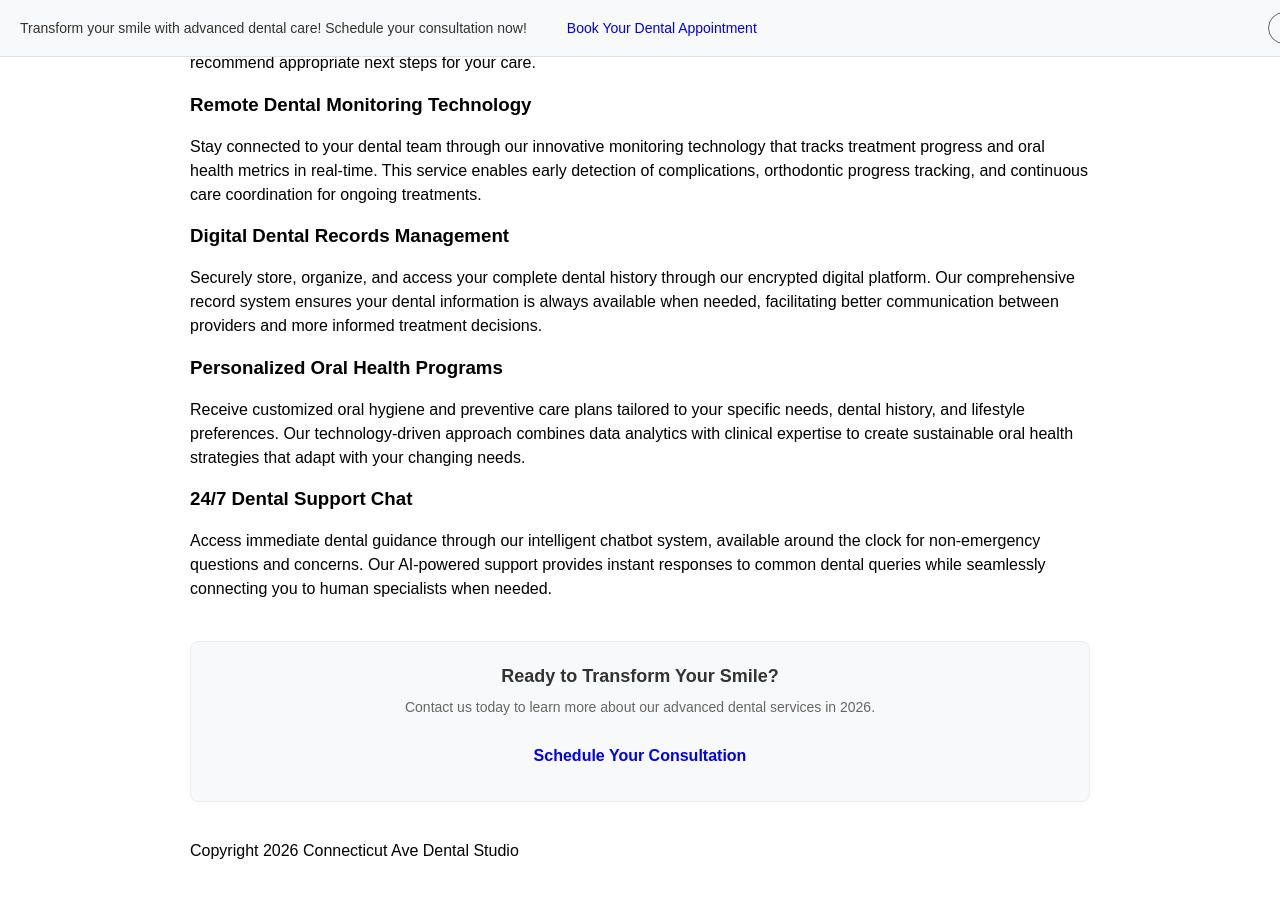
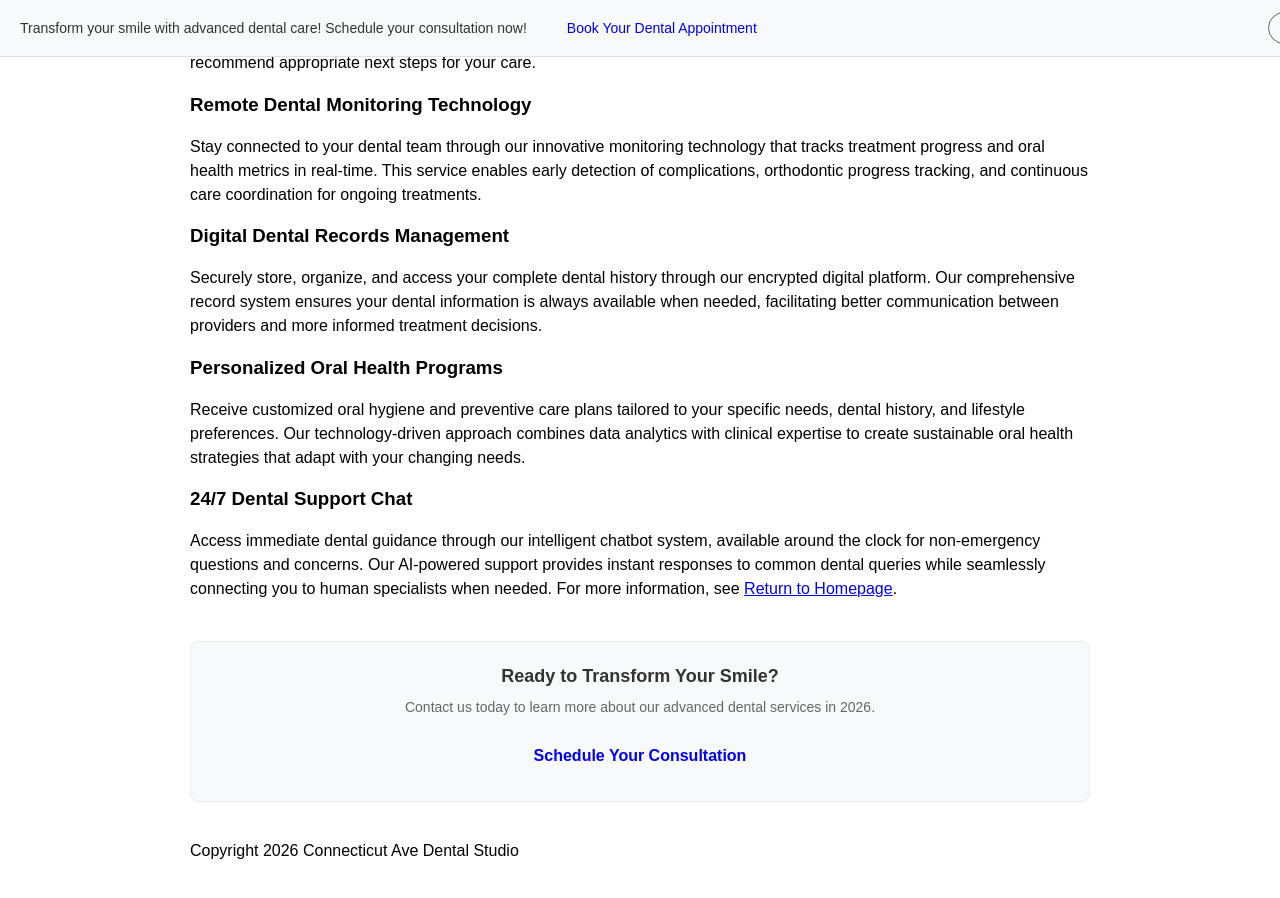
Before and after one commit to asquitt/asquitt.github.io, a Jekyll site: the page definitely-missing-page.html, which Jekyll copies as it is, in a window 1280 px wide and 900 px high, scrolled down 659 px. Built offline with Jekyll 4.4.1, drawn with Linux system fonts in a browser that asks for light colours.

Commit message:
Add internal links: Return to Homepage

```diff
--- a/definitely-missing-page.html
+++ b/definitely-missing-page.html
@@ -4,8 +4,8 @@
 <head>
 <meta charset="utf-8"/>
 <title>Advanced Digital Dental Services | Connecticut Ave Dental</title>
-<meta name="description" content="Explore cutting-edge dental technology including AI assessments, digital smile design, and remote monitoring. Schedule your digital consultation today!">
-<meta content="width=device-width, initial-scale=1" name="viewport"/>
+<meta content="Explore cutting-edge dental technology including AI assessments, digital smile design, and remote monitoring. Schedule your digital consultation today!" name="description"/>
+<meta content="width=device-width, initial-scale=1" name="viewport">
 <style>
     body { font-family: Arial, sans-serif; max-width: 900px; margin: 0 auto; padding: 24px; }
     .hero { margin: 24px 0; }
@@ -34,7 +34,7 @@
             height: 50px;
         }
     </style><link href="https://asquitt.github.io" rel="canonical"/>
-</head>
+</meta></head>
 <body><div id="sticky-cta-bar" style="position: fixed; top: 0; left: 0; right: 0; background: #f8f9fa; border-bottom: 1px solid #dee2e6; padding: 12px 20px; z-index: 1100; display: flex; align-items: center; justify-content: center; gap: 20px; font-family: Arial, sans-serif; width: 100%">
 <span style="font-size: 14px; color: #333; font-weight: 500;">Transform your smile with advanced dental care! Schedule your consultation now!</span>
 <a href="#contact" style="padding: 8px 20px; text-decoration: none; border-radius: 4px; font-size: 14px; font-weight: 500; white-space: nowrap">Book Your Dental Appointment</a>
@@ -75,7 +75,7 @@
 </div>
 <div class="service-card">
 <h3>24/7 Dental Support Chat</h3>
-<p class="copy">Access immediate dental guidance through our intelligent chatbot system, available around the clock for non-emergency questions and concerns. Our AI-powered support provides instant responses to common dental queries while seamlessly connecting you to human specialists when needed.</p>
+<p class="copy">Access immediate dental guidance through our intelligent chatbot system, available around the clock for non-emergency questions and concerns. Our AI-powered support provides instant responses to common dental queries while seamlessly connecting you to human specialists when needed. For more information, see <a href="https://asquitt.github.io/">Return to Homepage</a>.</p>
 </div>
 </section>
 <div class="inline-cta" style="background: #f8f9fa; border: 1px solid #e9ecef; border-radius: 8px; padding: 24px; margin: 40px 0; text-align: center; font-family: Arial, sans-serif">
```
